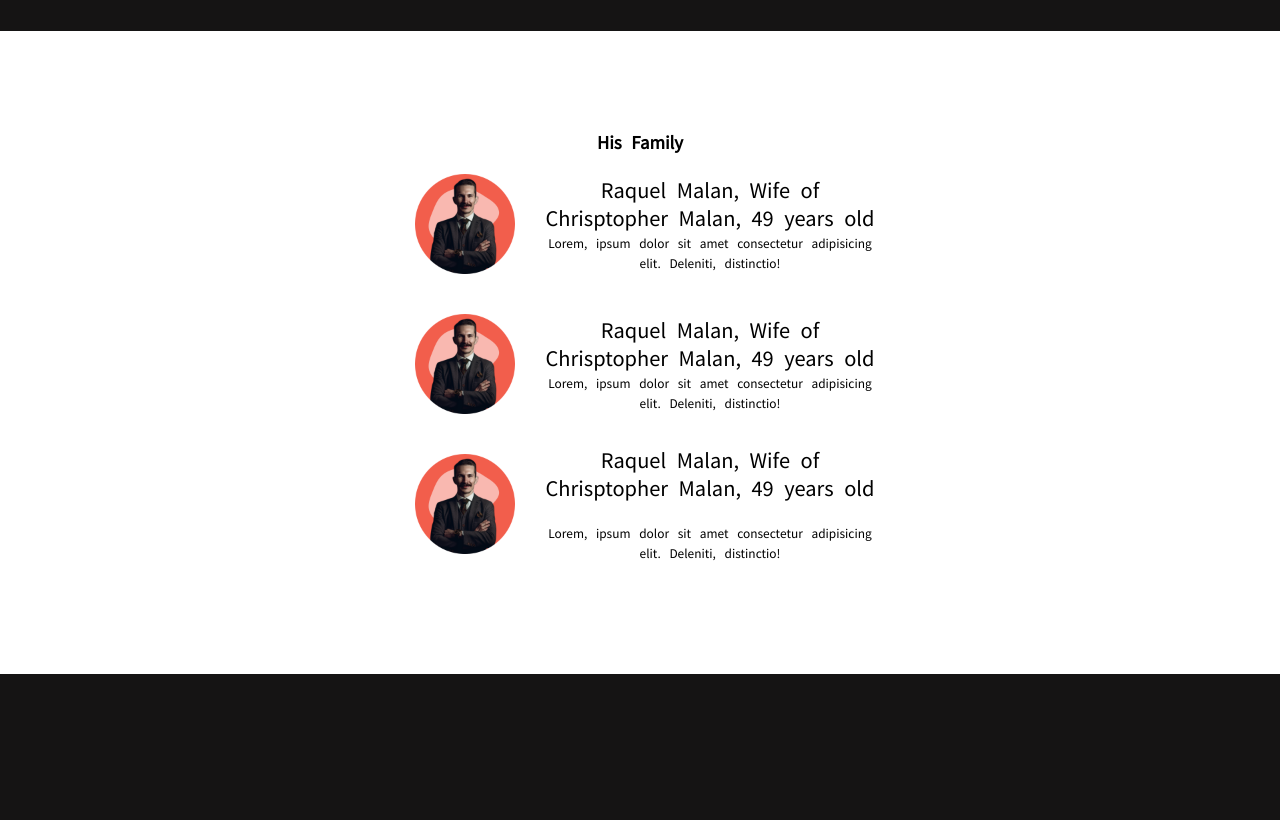
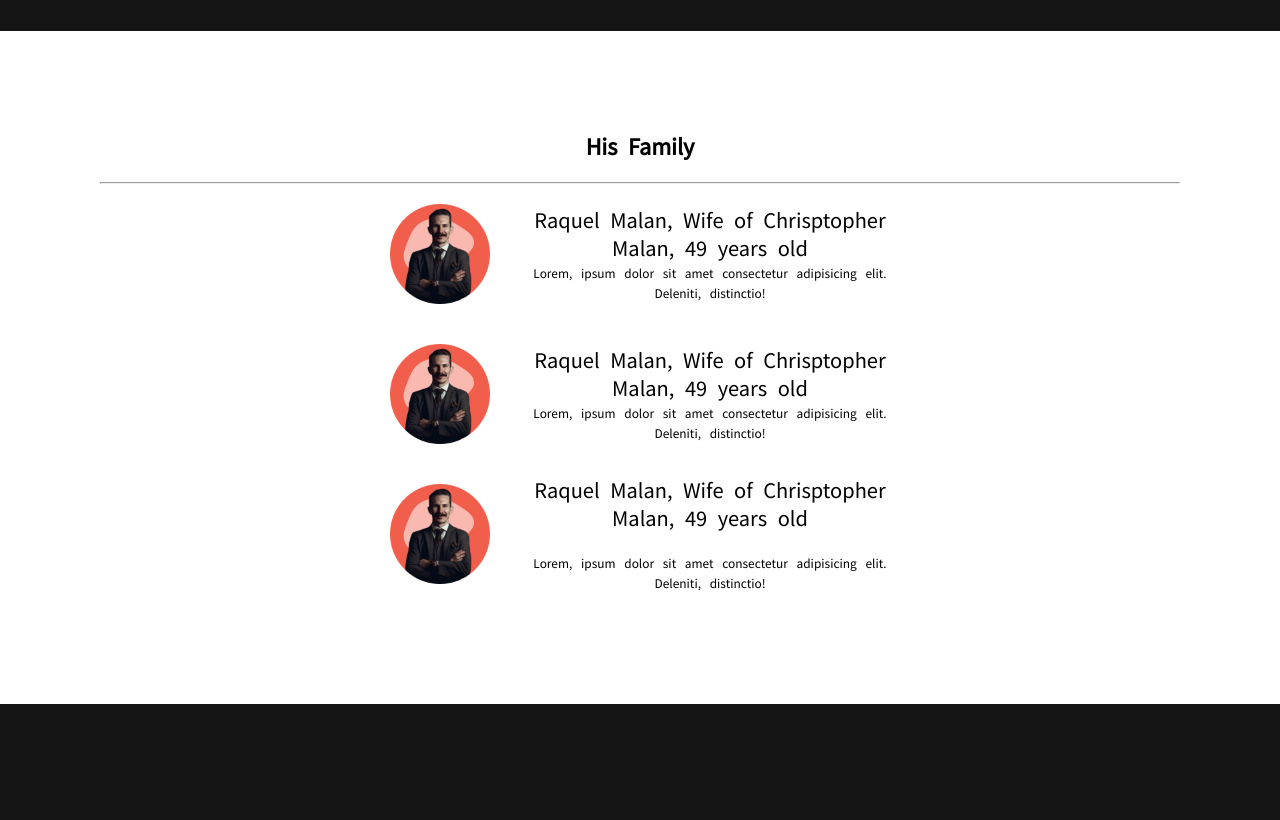
Before and after one commit to kyawtk/kyawtk.github.io, a plain HTML site: page index.html in a window 1280 px wide. Shown: the part 2440-3260 px from the top of the page. Drawn offline with Linux system fonts and the light colour scheme.

Commit message:
new changes

```diff
--- a/index.html
+++ b/index.html
@@ -75,7 +75,9 @@
         </div>
     </div>
     <div id="family">
-        <h3>His Family</h3>
+        <h2>His Family</h2>
+        <br>
+        <hr>
         <div class="family-members">
         <div class="family-member">
             <img src="red-bg.png" alt="family">
--- a/styles.css
+++ b/styles.css
@@ -181,7 +181,8 @@ main img{
     align-items: center;
 }
 .family-member .text{
-    width: 350px;
+    width: 400px;
+    display: inline;
 }
 .family-member p{
     font-size: 1.4rem;
```
